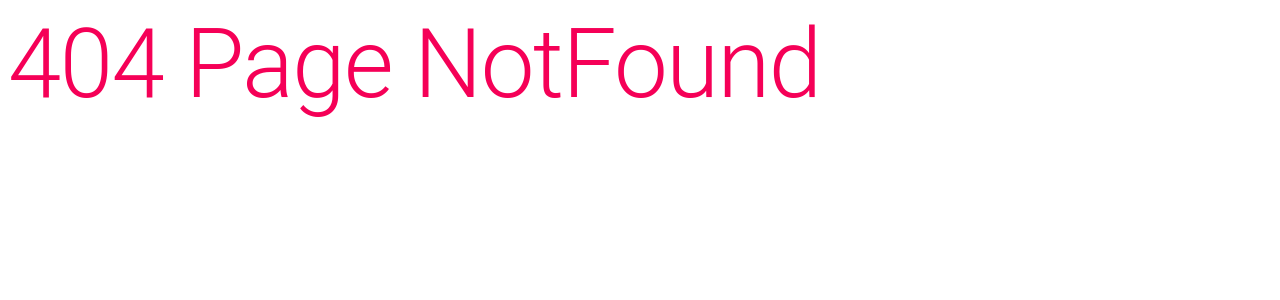
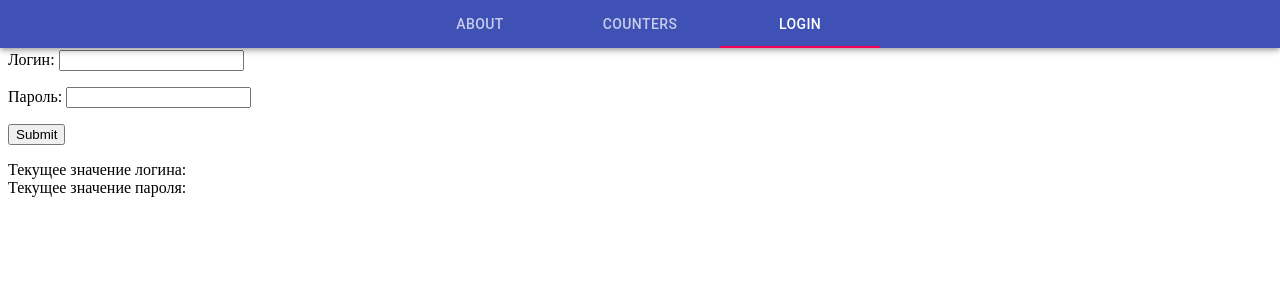
Before and after one commit to Zyglin/zyglin1.github.io, a React app: page /login in a window 1280 px wide. Before the commit this address had no page. Shown: the top 300 px of the page. Built offline with nearby package versions, Linux system fonts and the light colour scheme; the HTML template or start-up script is replaced by a standard one.

Commit message:
Create new LoginContainer,LoginComponent.Create content for Fourth Task namely Login,Password,Validation,Function for them.Only standart code,without other libs.

```diff
--- a/src/AppRouter.js
+++ b/src/AppRouter.js
@@ -4,6 +4,7 @@ import TabPanel from './containers/TabPanelContainer';
 import NotFound from './containers/NotFoundContaner';
 import About from './containers/AboutContainer';
 import Counters from './containers/CountCounterContainer';
+import Login from './containers/LoginContainer';
 
 const AppRouter = () => (
   <Router>
@@ -12,6 +13,7 @@ const AppRouter = () => (
       <Route exact path="/" />
       <Route path="/about" component={About} />
       <Route path="/counters" component={Counters} />
+      <Route path="/login" component={Login} />
       <Route component={NotFound} />
     </Switch>
   </Router>
--- a/src/containers/AboutContainer.js
+++ b/src/containers/AboutContainer.js
@@ -1,10 +1,10 @@
 /* eslint-disable class-methods-use-this */
 import React from 'react';
-import AboutView from '../views/About';
+import About from '../views/About';
 
 class AboutContainer extends React.Component {
   render() {
-    return <AboutView />;
+    return <About />;
   }
 }
 
--- /dev/null
+++ b/src/containers/LoginContainer.js
@@ -0,0 +1,55 @@
+/* eslint-disable class-methods-use-this */
+import React from 'react';
+import Login from '../views/Login';
+
+class LoginContainer extends React.Component {
+  constructor(props) {
+    super(props);
+    this.state = {
+      login: '',
+      password: '',
+    };
+  }
+
+  handleLoginShow = event => {
+    this.setState({ login: event.target.value });
+  };
+
+  handlePasswordShow = event => {
+    this.setState({ password: event.target.value });
+  };
+
+  handleOnSubmit = event => {
+    let loginState = true;
+    let passwordState = true;
+    console.log();
+    if (this.state.login.length < 6) {
+      alert('введите в поле Login минимум 6 символов');
+      event.preventDefault();
+      loginState = false;
+    }
+    if (this.state.password.length < 6) {
+      alert('введите в поле Password минимум 6 символов');
+      passwordState = false;
+      event.preventDefault();
+    }
+    if (loginState && passwordState) {
+      console.log(JSON.stringify({ login: this.state.login, password: this.state.password }));
+      alert(JSON.stringify({ login: this.state.login, password: this.state.password }));
+    }
+  };
+
+  render() {
+    const props = {
+      login: this.state.login,
+      password: this.state.password,
+      handleLoginShow: this.handleLoginShow,
+      handlePasswordShow: this.handlePasswordShow,
+      handleOnSubmit: this.handleOnSubmit,
+    };
+
+    return <Login {...props} />;
+  }
+}
+
+export default LoginContainer;
--- a/src/containers/TabPanelContainer.js
+++ b/src/containers/TabPanelContainer.js
@@ -19,6 +19,7 @@ class TabPanelContainer extends React.Component {
         return <TabPanel value={false} />;
       case '/about':
       case '/counters':
+      case '/login':
         return <TabPanel value={this.state.pathname} />;
       default:
         return null;
--- a/src/views/Counter/TabPanels/index.js
+++ b/src/views/Counter/TabPanels/index.js
@@ -17,6 +17,7 @@ const TabPanel = props => {
         <Tabs value={value} onChange={handleChange} centered>
           <Tab label="About" component={Link} value="/about" to="/about" />
           <Tab label="Counters" component={Link} value="/counters" to="/counters" />
+          <Tab label="Login" component={Link} value="/login" to="/login" />
         </Tabs>
       </AppBar>
     </div>
--- /dev/null
+++ b/src/views/Login/index.js
@@ -0,0 +1,39 @@
+import React from 'react';
+import PropTypes from 'prop-types';
+
+const LoginView = props => (
+  <div>
+    <div>
+      <p>d</p>
+    </div>
+    <form onSubmit={props.handleOnSubmit}>
+      <p>
+        <label>
+          {' '}
+          Логин: <input type="text" name="login" value={props.login} onChange={props.handleLoginShow} />
+        </label>
+      </p>
+      <p>
+        <label>
+          {' '}
+          Пароль: <input type="password" name="password" value={props.password} onChange={props.handlePasswordShow} />
+        </label>
+      </p>
+      <p>
+        <input type="submit" value="Submit" />
+      </p>
+    </form>
+    <div>Текущее значение логина: {props.login}</div>
+    <div>Текущее значение пароля: {props.password}</div>
+  </div>
+);
+
+LoginView.propTypes = {
+  login: PropTypes.string.isRequired,
+  password: PropTypes.string.isRequired,
+  handleLoginShow: PropTypes.func.isRequired,
+  handlePasswordShow: PropTypes.func.isRequired,
+  handleOnSubmit: PropTypes.func.isRequired,
+};
+
+export default LoginView;
```
Also changed, not shown: 1 other file (tests, documents, lock files or other folders).
